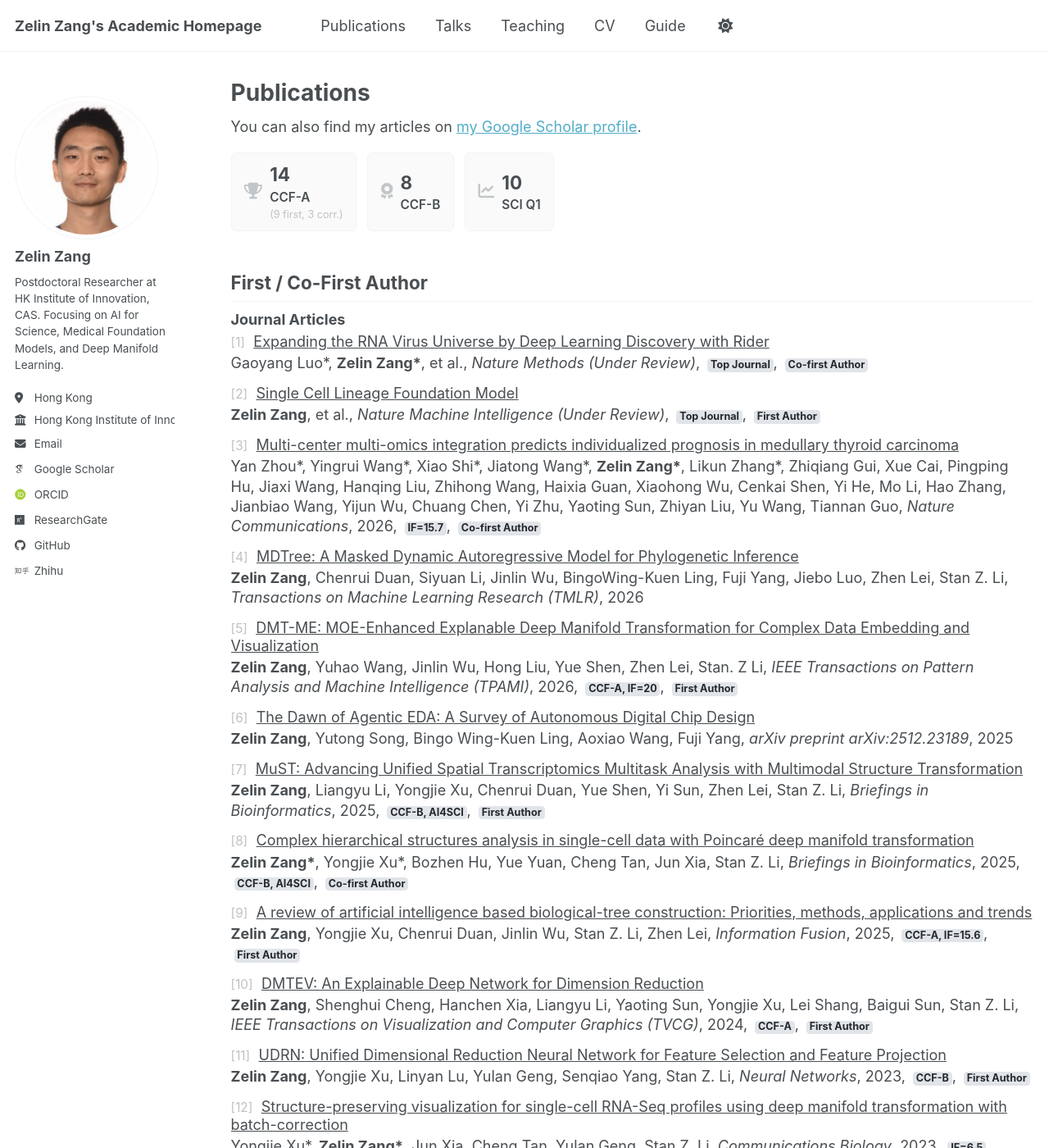
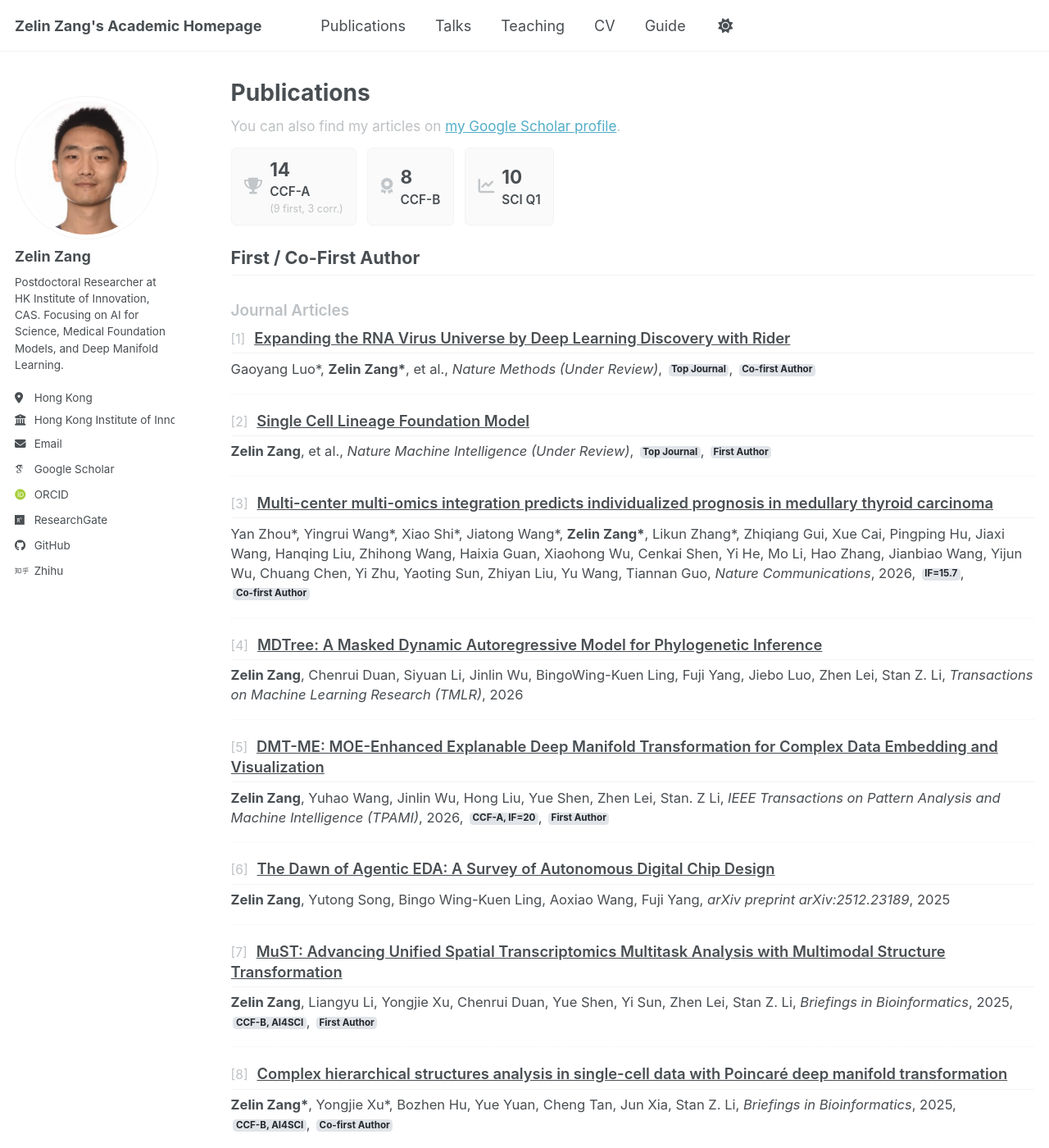
Before and after one commit to zangzelin/zangzelin.github.io, a Jekyll site: the page built from _pages/publications.html, in a window 1280 px wide and 1400 px high. Shown: the whole window at 82% size. Built offline with Jekyll 4.4.1, drawn with Linux system fonts in a browser that asks for light colours; some web fonts are replaced; a script bundle is joined from its source files by our own code; library files that are not in the unit come from our copies.

Commit message:
auto push

```diff
--- a/_pages/publications.html
+++ b/_pages/publications.html
@@ -6,12 +6,14 @@ author_profile: true
 ---
 
 {% if site.author.googlescholar %}
-  <div class="wordwrap">You can also find my articles on <a href="{{site.author.googlescholar}}">my Google Scholar profile</a>.</div>
+  <p class="pub-page__intro">You can also find my articles on <a href="{{site.author.googlescholar}}">my Google Scholar profile</a>.</p>
 {% endif %}
 
 {% include base_path %}
 
-{% include publication-stats.html %}
+<div class="pub-page__stats">
+  {% include publication-stats.html %}
+</div>
 
 <div class="publications-compact">
 {% assign pub_num = 0 %}
--- a/assets/css/custom.css
+++ b/assets/css/custom.css
@@ -94,50 +94,6 @@
 }
 
 .page__content .stats-card__sub {
-  font-size: 0.7em;
-  color: var(--global-text-color-light);
-}
-
-/* Stats cards on publications page (archive layout) */
-.archive .stats-cards {
-  display: flex !important;
-  flex-wrap: wrap;
-  gap: 0.75em;
-  margin: 1em 0 1.5em;
-}
-
-.archive .stats-card {
-  display: flex !important;
-  align-items: center;
-  gap: 0.5em;
-  padding: 0.5em 0.85em;
-  background-color: var(--global-code-background-color);
-  border-radius: 6px;
-  border: 1px solid var(--global-border-color);
-}
-
-.archive .stats-card__icon {
-  font-size: 1.1em;
-  color: var(--global-text-color-light);
-  opacity: 0.9;
-}
-
-.archive .stats-card__content {
-  display: flex !important;
-  flex-direction: column;
-}
-
-.archive .stats-card__number {
-  font-size: 1.25em;
-  font-weight: 700;
-}
-
-.archive .stats-card__label {
-  font-size: 0.85em;
-  font-weight: 600;
-}
-
-.archive .stats-card__sub {
   font-size: 0.7em;
   color: var(--global-text-color-light);
 }
@@ -300,23 +256,139 @@
   margin-top: 0.5em;
 }
 
-/* Custom publication styles - ensures they override theme */
+/* ==========================================================================
+   Publications Page
+   ========================================================================== */
+
+.pub-page__intro {
+  margin: 0 0 0.75em;
+  font-size: 0.95em;
+  color: var(--global-text-color-light);
+}
+
+.pub-page__stats {
+  margin-bottom: 1.5em;
+}
+
+/* Stats cards on publications page */
+.pub-page__stats .stats-cards,
+.archive .stats-cards {
+  display: flex !important;
+  flex-wrap: wrap;
+  gap: 0.75em;
+  margin: 0 0 0 !important;
+}
+
+.pub-page__stats .stats-card,
+.archive .stats-card {
+  display: flex !important;
+  align-items: center;
+  gap: 0.5em;
+  padding: 0.5em 0.85em;
+  background-color: var(--global-code-background-color);
+  border-radius: 6px;
+  border: 1px solid var(--global-border-color);
+}
+
+.pub-page__stats .stats-card__icon,
+.archive .stats-card__icon {
+  font-size: 1.1em;
+  color: var(--global-text-color-light);
+  opacity: 0.9;
+}
+
+.pub-page__stats .stats-card__content,
+.archive .stats-card__content {
+  display: flex !important;
+  flex-direction: column;
+}
+
+.pub-page__stats .stats-card__number,
+.archive .stats-card__number {
+  font-size: 1.25em;
+  font-weight: 700;
+}
+
+.pub-page__stats .stats-card__label,
+.archive .stats-card__label {
+  font-size: 0.85em;
+  font-weight: 600;
+}
+
+.pub-page__stats .stats-card__sub,
+.archive .stats-card__sub {
+  font-size: 0.7em;
+  color: var(--global-text-color-light);
+}
 
 /* Prevent horizontal scroll, allow free wrapping */
 .publications-compact {
   overflow-x: hidden !important;
 }
 
+/* Section headings - clearer hierarchy */
+.publications-compact h2 {
+  margin-top: 2em;
+  margin-bottom: 0.4em;
+  padding-bottom: 0.3em;
+  font-size: 1.2em;
+  border-bottom: 1px solid var(--global-border-color);
+}
+
+.publications-compact h2:first-child {
+  margin-top: 0;
+}
+
+.publications-compact h3 {
+  margin-top: 1.25em;
+  margin-bottom: 0.5em;
+  font-size: 1.05em;
+  font-weight: 600;
+  color: var(--global-text-color-light);
+}
+
+.publications-compact hr {
+  margin: 0 0 1em;
+  border: none;
+  height: 0;
+}
+
+/* Publication entry - improved spacing and hierarchy */
 .publications-compact .list__item {
-  margin-bottom: 0.75em;
+  margin-bottom: 1.1em;
   overflow: visible !important;
   max-width: 100%;
+  padding-bottom: 1em;
+  border-bottom: 1px dotted var(--global-border-color);
 }
 
-.publications-compact .archive__item-title,
+.publications-compact .list__item:last-child {
+  border-bottom: none;
+}
+
+.publications-compact .archive__item-title {
+  display: block !important;
+  font-size: 1.02em !important;
+  font-weight: 600 !important;
+  margin: 0 0 0.35em 0 !important;
+  line-height: 1.35;
+}
+
+.publications-compact .archive__item-title a {
+  color: var(--global-text-color) !important;
+  font-weight: 600 !important;
+}
+
+.publications-compact .archive__item-number {
+  font-weight: 400;
+  color: var(--global-text-color-light);
+  margin-right: 0.4em;
+}
+
+/* Authors + venue - slightly smaller, better readability */
 .publications-compact .archive__item-excerpt {
   display: block !important;
-  font-size: 1em !important;
+  font-size: 0.92em !important;
   font-weight: normal !important;
   white-space: normal !important;
   overflow: visible !important;
@@ -324,19 +396,15 @@
   word-wrap: break-word !important;
   word-break: normal !important;
   max-width: 100% !important;
+  margin: 0 !important;
+  line-height: 1.45;
+  color: var(--global-text-color);
 }
 
-.publications-compact .archive__item-title {
-  margin: 0 0 0.2em 0 !important;
-}
-
-.publications-compact .archive__item-title a {
-  color: var(--global-text-color) !important;
-  font-weight: normal !important;
-}
-
-.publications-compact .archive__item-excerpt {
-  margin: 0 !important;
+/* Badges inline - compact and aligned */
+.publications-compact .archive__item-excerpt .badge {
+  margin-left: 0.25em;
+  vertical-align: middle;
 }
 
 /* Parent archive: no horizontal scroll */
```
